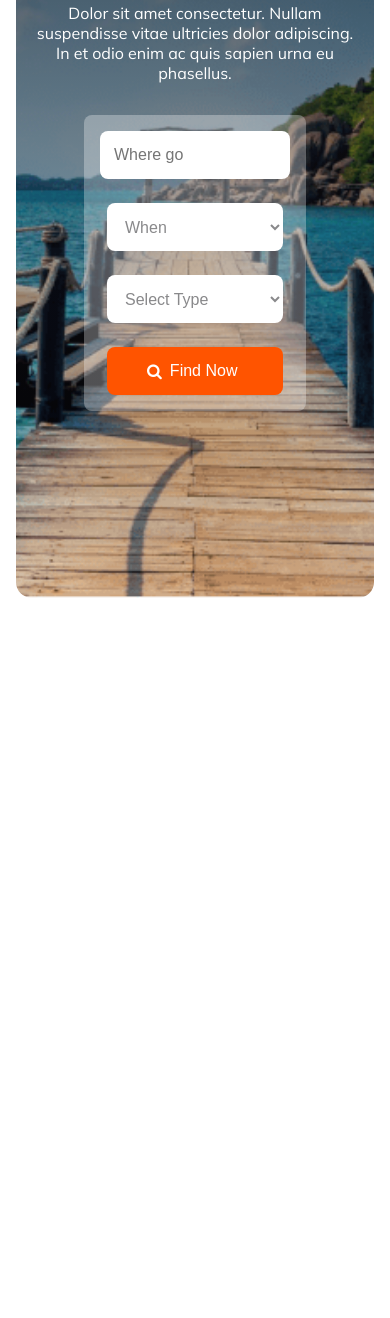
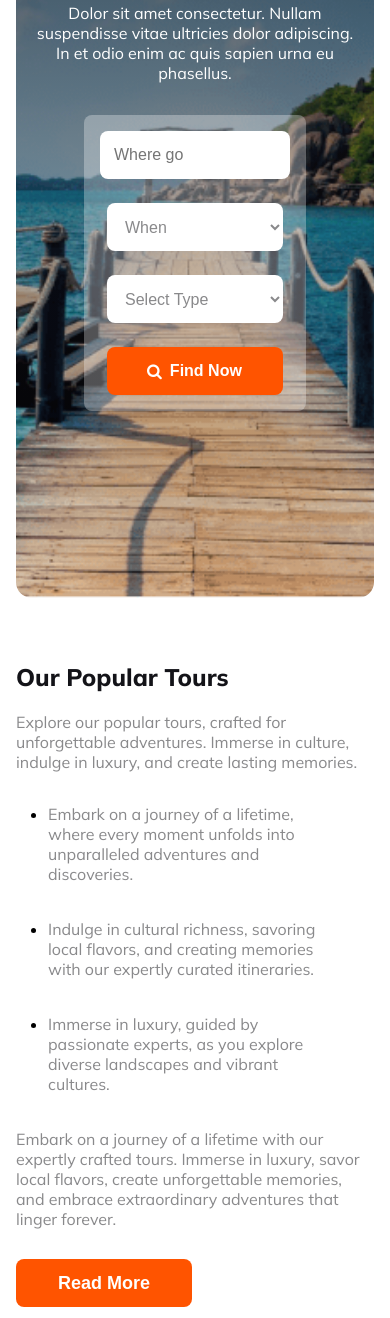
Before and after one commit to SFTanim/Assignment-002, a plain HTML site: page index.html in a window 390 px wide. Shown: the part 502-1820 px from the top of the page. Before the commit the page ends 1148 px from the top, so only its background shows below. Drawn offline with Linux system fonts and the light colour scheme.

Commit message:
added popular tours section with responsive

```diff
--- a/index.html
+++ b/index.html
@@ -3,6 +3,7 @@
   <head>
     <meta charset="UTF-8">
     <meta name="viewport" content="width=device-width, initial-scale=1.0">
+    <link rel="shortcut icon" href="Images/pngwing.com.png" type="image/x-icon">
     <link rel="stylesheet" href="https://cdnjs.cloudflare.com/ajax/libs/font-awesome/4.7.0/css/font-awesome.min.css">
     <link rel="stylesheet" href="style/style.css">
     <title>Travel Trails</title>
@@ -24,8 +25,7 @@
           <li><a href="#">Contact</a></li>
         </ul>
       </nav>
-
-
+      <!-- Banner Section -->
       <section class="banner">
         <h1>Explore Your Travel</h1>
         <p>Dolor sit amet consectetur. Nullam suspendisse vitae ultricies dolor adipiscing. In et odio enim ac quis sapien urna eu phasellus.</p>
@@ -43,9 +43,36 @@
             <option value="Premium">Premium</option>
             <option value="Affordable">Affordable</option>
           </select>
-          <button class="red-button icon-align"><i class="fa fa-search"></i>Find Now</button>
+          <button class="btn-banner icon-align"><i class="fa fa-search"></i>Find Now</button>
         </div>
       </section>
     </header>
+
+    <main>
+      <section class="popular-tours">
+        <div class="tours-content">
+          <h1 class="section-title">Our Popular Tours</h1>
+          <p class="common-p-text">Explore our popular tours, crafted for unforgettable adventures. Immerse in culture, indulge in luxury, and create lasting memories.</p>
+          <ul>
+            <li>
+              <p class="common-p-text">Embark on a journey of a lifetime, where every moment unfolds into unparalleled adventures and discoveries.</p>
+            </li>
+            <li>
+              <p class="common-p-text">Indulge in cultural richness, savoring local flavors, and creating memories with our expertly curated itineraries.</p>
+            </li>
+            <li>
+              <p class="common-p-text">Immerse in luxury, guided by passionate experts, as you explore diverse landscapes and vibrant cultures.</p>
+            </li>
+          </ul>
+          <p class="common-p-text">
+            Embark on a journey of a lifetime with our expertly crafted tours. Immerse in luxury, savor local flavors, create unforgettable memories, and embrace extraordinary adventures that linger forever.
+          </p>
+          <button class="red-button">Read More</button>
+        </div>
+        <div class="tour-pic">
+          <img src="Images/Rectangle 4.png" alt="Rectangle-4">
+        </div>
+      </section>
+    </main>
   </body>
 </html>
--- a/style/style.css
+++ b/style/style.css
@@ -29,12 +29,18 @@ body {
 }
 
 .red-button {
-    padding: 0rem auto;
+    padding: 0rem 2rem;
     border-radius: 8px;
     background: #FF5400;
     color: #FFF;
-    font-size: 16px;
-    font-weight: 500;
+    font-size: 18px;
+    font-weight: 800;
+}
+
+.section-title {
+    color: #131318;
+    font-size: 40px;
+    font-weight: 800;
 }
 
 /* ______________________________________________HEADER */
@@ -131,9 +137,50 @@ button {
     background: #FFF;
     border: 0;
 }
+
+.btn-banner {
+    padding: 1rem 2rem;
+    border-radius: 8px;
+    background: #FF5400;
+    color: #FFF;
+    font-size: 16px;
+    font-weight: 600;
+}
+
 /* _________________________________________Popular Tours Section */
 /* _____Main */
+main {
+    margin: 3rem 8rem;
+}
 
+.popular-tours {
+    margin: 4rem 0rem;
+    display: flex;
+    justify-content: space-between;
+    align-items: center;
+}
+
+.tours-content {
+    max-width: 32rem;
+    text-align: left;
+}
+
+.tours-content ul {
+    margin-left: 20px;
+    margin: 2rem 2rem;
+}
+
+.tours-content ul li p {
+    margin-bottom: 35px;
+}
+
+.tours-content p {
+    margin-top: 20px;
+}
+
+.tours-content button {
+    margin-top: 30px;
+}
 
 
 
@@ -172,21 +219,34 @@ button {
 
 
 @media screen and (max-width: 600px) {
-    .banner-input, nav, ul{
+
+   .popular-tours, .banner-input,
+    nav,
+    ul {
         flex-direction: column;
     }
-    header{
+
+    main, header {
         margin: 3rem 1rem;
     }
-    .banner{
+
+    .banner {
         background-size: cover;
         height: 100vh;
         background-position: center;
     }
-    .banner h1{
+
+    .section-title, .banner h1 {
         font-size: 1.5rem;
     }
-    .banner p{
+
+    .banner p {
         max-width: 20rem;
     }
+    .popular-tours .tour-pic{
+        margin: 2rem 0rem;
+    }
+    .popular-tours img{
+        width: 100%;
+    }
 }
```
